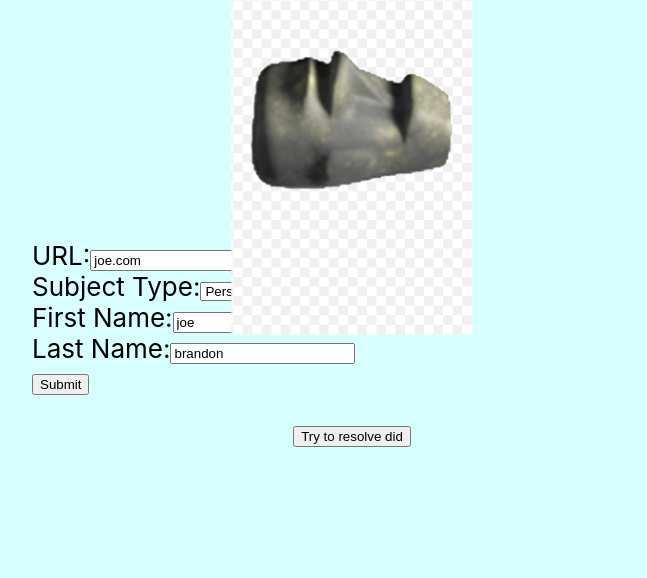
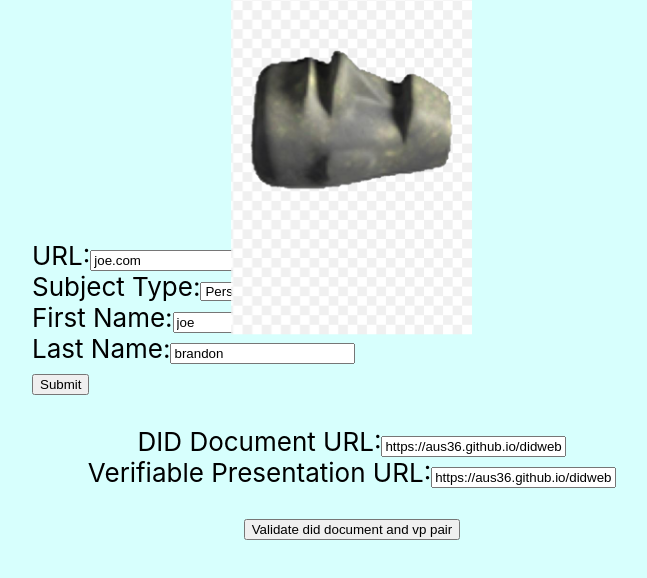
Before and after one commit to corbin-poteet/did-generator, a React (Create React App) app in the folder src/client/: page / in a window 1280 px wide. Shown: the top 578 px of the page, without its empty margins (288-935 px from the left). Built offline with nearby package versions, Linux system fonts and the light colour scheme; no server answers.

Commit message:
Added ability to fetch did doc & vp from internet

```diff
--- a/src/client/src/App.js
+++ b/src/client/src/App.js
@@ -114,16 +114,40 @@ async function getDID(url, subjectType, subjectName, pubX, pubY) {
     });
 }
 
-async function resolveDID() {
-  return fetch('https://aus36.github.io/didweb-doc/did.json')
+
+// Functions for validating the did document and vp pair
+//========================================================
+// 1. Fetch the did document from a hosted location
+async function fetchHostedDID(url) {
+  return fetch(url)
   .then(response => response.json())
   .then(data => {
     console.log(JSON.stringify(data, null, 2)); // Prints the did doc to the console
   })
-  .catch(error => console.error('An error occurred while resolving the did document:', error));
+  .catch(error => console.error('An error occurred while fetching the did document from '+url+": ", error));
 }
 
+// 2. Fetch the vp from a hosted location
+async function fetchHostedVP(url) {
+  return fetch(url)
+  .then(response => response.json())
+  .then(data => {
+    console.log(JSON.stringify(data, null, 2)); // Prints the vp to the console
+  })
+  .catch(error => console.error('An error occurred while fetching the vp from '+url+": ", error));
+}
 
+// 3. Validate the did document and vp pair
+function validateDidVp(vpUrl, didUrl) {
+  let vp = fetchHostedVP(vpUrl);
+  let did = fetchHostedDID(didUrl);
+  console.log("Yep, you just did that");
+  console.log(vp);
+}
+//========================================================
+
+
+// App component
 function App() {
   const [play] = useSound(sound);
 
@@ -133,6 +157,9 @@ function App() {
   const [orgName, setOrgName] = useState("");
   const [firstName, setFirstName] = useState("joe");
   const [lastName, setLastName] = useState("brandon");
+
+  const [vpUrl, setVpUrl] = useState("https://aus36.github.io/didweb-doc/vp.json"); // Url for hosted vp
+  const [didUrl, setDidUrl] = useState("https://aus36.github.io/didweb-doc/did.json"); // Url for hosted did document
 
   const setType = () => {
     if (document.getElementById('type').value === 'organization') {
@@ -181,7 +208,17 @@ function App() {
           <input type="submit" value="Submit" />
         </form>
         <br />
-        <button onClick={ () => resolveDID()}>Try to resolve did</button>
+        <form>
+          <label>
+            DID Document URL:
+            <input id="didDocUrl" value={didUrl} type="text" onChange={e => setDidUrl(e.target.value)} />
+            <br />
+            Verifiable Presentation URL:
+            <input id="vpUrl" value={vpUrl} type="text" onChange={e => setVpUrl(e.target.value)} />
+          </label>
+        </form>
+        <br />
+        <button onClick={ () => validateDidVp(vpUrl, didUrl)}>Validate did document and vp pair</button>
       </header>
     </div>
   );
```
